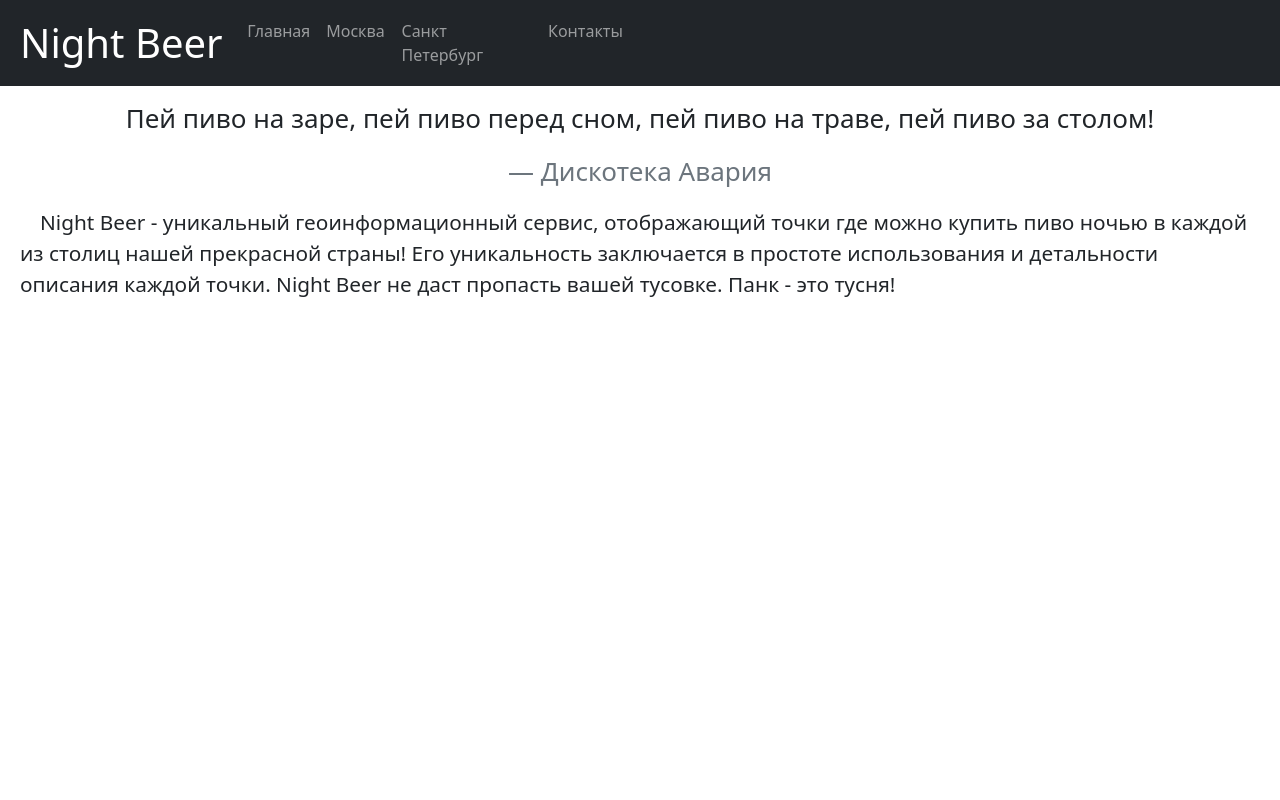
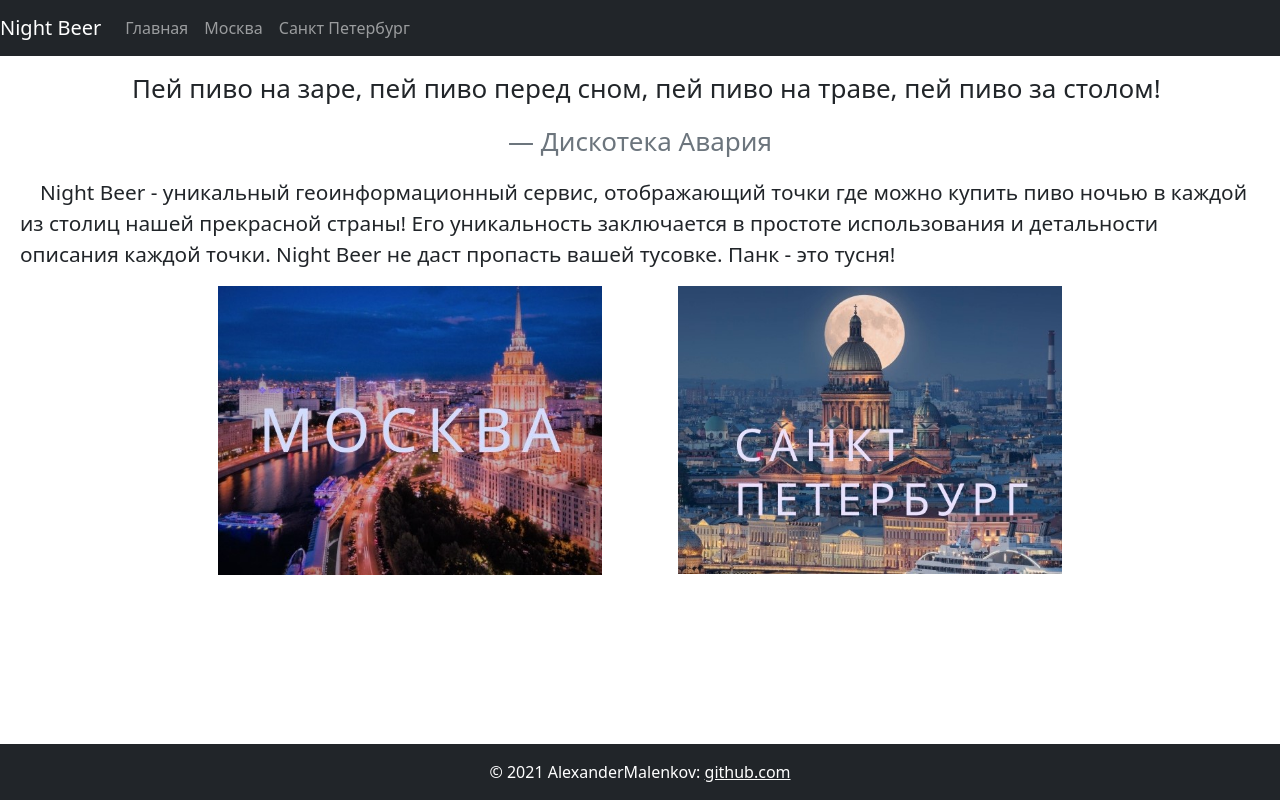
Before and after one commit to lyaguxafrog/Night-Beer, a plain HTML site: page index.html in a window 1280 px wide. Drawn offline with nearby package versions, Linux system fonts and the light colour scheme.

Commit message:
home page
to do: indexMSK
to do: indexSPB

```diff
--- a/index.html
+++ b/index.html
@@ -9,38 +9,38 @@
     <title>Night Beer</title>
   </head>
   <body>
-  <script src="https://code.jquery.com/jquery-3.2.1.slim.min.js" integrity="sha384-KJ3o2DKtIkvYIK3UENzmM7KCkRr/rE9/Qpg6aAZGJwFDMVNA/GpGFF93hXpG5KkN" crossorigin="anonymous"></script>
-  <script src="https://cdnjs.cloudflare.com/ajax/libs/popper.js/1.12.9/umd/popper.min.js" integrity="sha384-ApNbgh9B+Y1QKtv3Rn7W3mgPxhU9K/ScQsAP7hUibX39j7fakFPskvXusvfa0b4Q" crossorigin="anonymous"></script>
-  <script src="https://maxcdn.bootstrapcdn.com/bootstrap/4.0.0/js/bootstrap.min.js" integrity="sha384-JZR6Spejh4U02d8jOt6vLEHfe/JQGiRRSQQxSfFWpi1MquVdAyjUar5+76PVCmYl" crossorigin="anonymous"></script>
+  <script src="https://code.jquery.com/jquery-3.2.1.slim.min.js"
+  integrity="sha384-KJ3o2DKtIkvYIK3UENzmM7KCkRr/rE9/Qpg6aAZGJwFDMVNA/GpGFF93hXpG5KkN"
+  crossorigin="anonymous"></script>
+  <script src="https://cdnjs.cloudflare.com/ajax/libs/popper.js/1.12.9/umd/popper.min.js"
+  integrity="sha384-ApNbgh9B+Y1QKtv3Rn7W3mgPxhU9K/ScQsAP7hUibX39j7fakFPskvXusvfa0b4Q"
+  crossorigin="anonymous"></script>
+  <script src="https://maxcdn.bootstrapcdn.com/bootstrap/4.0.0/js/bootstrap.min.js"
+   integrity="sha384-JZR6Spejh4U02d8jOt6vLEHfe/JQGiRRSQQxSfFWpi1MquVdAyjUar5+76PVCmYl"
+    crossorigin="anonymous"></script>
     <nav class="navbar navbar-expand-lg navbar-dark bg-dark">
-        <a class="navbar-brand" style="font-size: 250%;
-        margin-left:20px;">Night Beer</a>
-        <button class="navbar-toggler" type="button"
-        data-toggle="collapse" data-target="#navbarNav"
+    <a class="navbar-brand">Night Beer</a>
+    <button class="navbar-toggler" type="button" data-toggle="collapse" data-target="#navbarNav"
     aria-controls="navbarNav" aria-expanded="false" aria-label="Toggle navigation">
       <span class="navbar-toggler-icon"></span>
     </button>
     <div class="collapse navbar-collapse" id="navbarNav">
       <ul class="navbar-nav">
         <li class="nav-item active">
-              <a class="nav-link" href="index.html" style="font-size: 100%;
-               margin-left: 1%">Главная</a>
+          <a class="nav-link" href="#">Главная</a>
         </li>
         <li class="nav-item">
-              <a class="nav-link" href="#" style="font-size: 100%; margin-left: 1%">Москва</a>
+          <a class="nav-link" href="#">Москва</a>
         </li>
         <li class="nav-item">
-              <a class="nav-link" href="#" style="font-size: 100%; margin-left: 1%">Санкт Петербург</a>
-            </li>
-            <li class="nav-item">
-              <a class="nav-link " href="#" style="font-size: 100%; margin-left: 1%">Контакты</a>
+          <a class="nav-link" href="#">Санкт Петербург</a>
         </li>
       </ul>
     </div>
   </nav>
       <blockquote class="blockquote text-center">
         <p class="mb-0" style="font-size:130%;
-        margin-top: 1%;">Пей пиво на заре, пей пиво перед сном,
+        margin-top: 1%; margin-left: 1%">Пей пиво на заре, пей пиво перед сном,
              пей пиво на траве, пей пиво за столом!</p><br>
         <footer class="blockquote-footer" style="font-size:130%;">Дискотека Авария</footer>
       </blockquote>
@@ -51,6 +51,18 @@
         Его уникальность заключается в простоте использования и детальности описания каждой точки.
         Night Beer не даст пропасть вашей тусовке. Панк - это тусня!
       </p>
+    <p><a href="indexMsk.html"><img src="images/msk.jpg" width="30%" class="img-fluid"
+      style="float: left;
+    margin-left: 17%;" href="#"></a></p>
+    <p><a href="indexSpb.html"><img src="images/spb.jpg" width="30%" class="img-fluid" style="float: right;
+  margin-right: 17%; margin-top: 0%"></a></p>
+    <footer class="text-center text-white fixed-bottom" style="background-color: #21081a;">
+
+      <div class="text-center p-3" style="background-color: rgba(33,37,41,255);">
+      © 2021 AlexanderMalenkov:
+        <a class="text-white" href="https://github.com/AlexanderMalenkov">github.com</a>
+      </div>
+    </footer>
 
 </body>
 </html>
```
Also changed, not shown: images/Smelov-Ivan-Isaakij.jpg (deleted), images/msk.jpg (added), images/normal_moscow-aerial-17.jpg (deleted), images/spb.jpg (added). Lines whose indentation alone changed are shown as unchanged.
